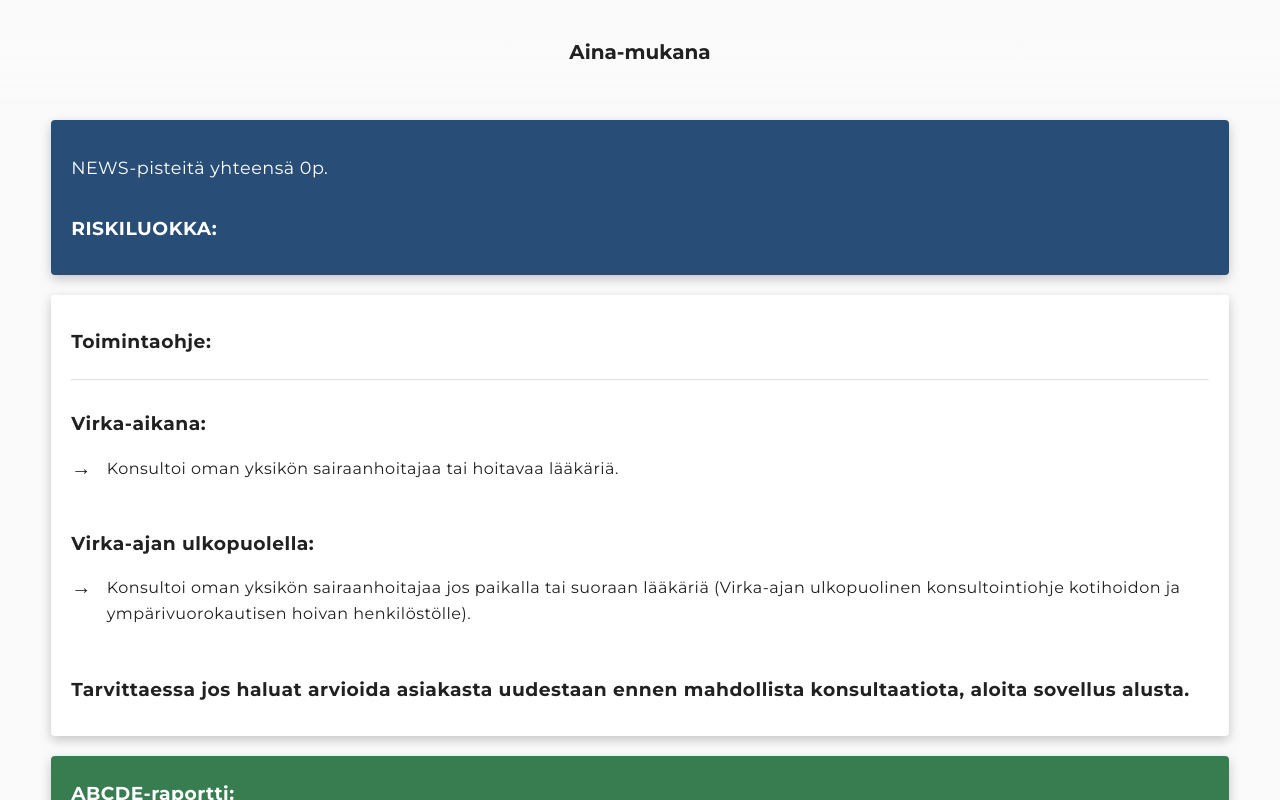
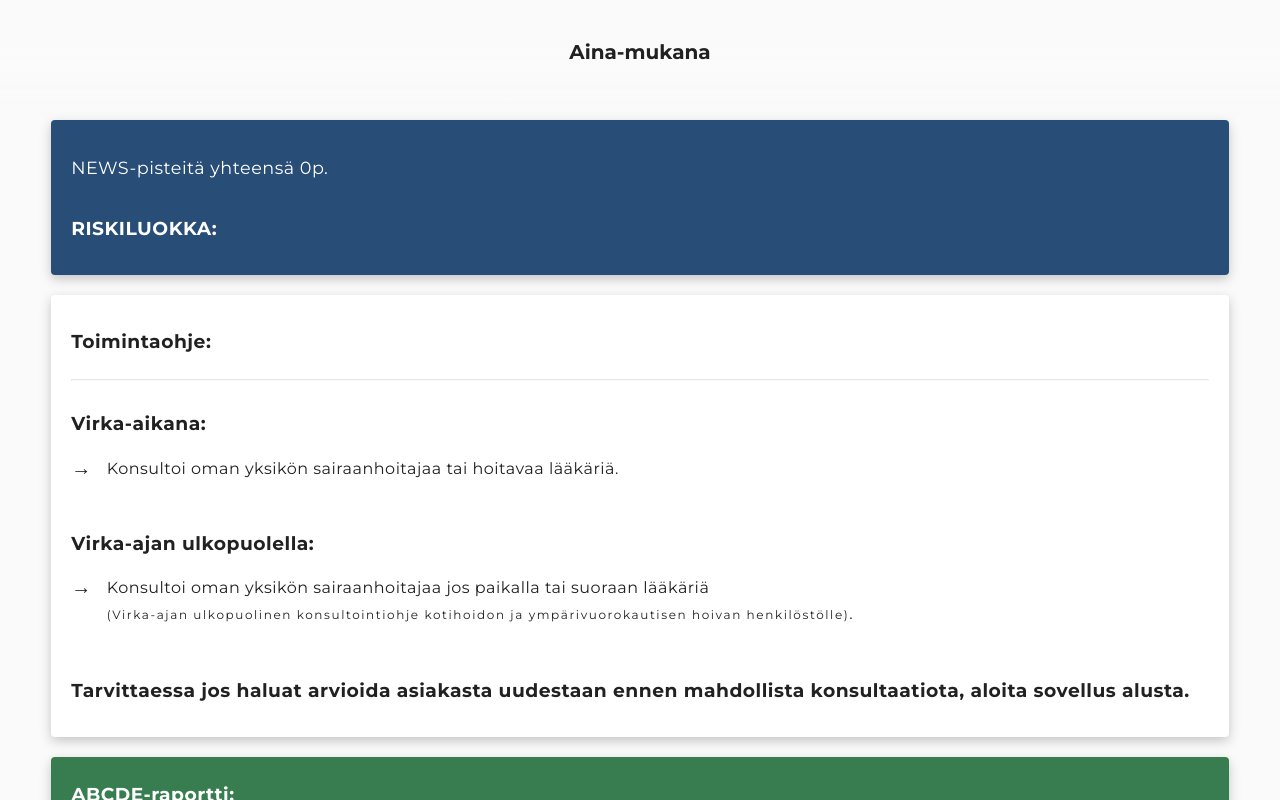
Before and after one commit to digitalents-helsinki/Sote-App, a React (Create React App) app: page /instructionPageTwo in a window 1280 px wide. Built offline with nearby package versions, Linux system fonts and the light colour scheme.

Commit message:
Updated font-size and letter-spacing

```diff
--- a/src/InstructionComponents/InstructionCardSecond.js
+++ b/src/InstructionComponents/InstructionCardSecond.js
@@ -41,9 +41,9 @@ function InstructionCardSecond({
         <div className="content">
         <p style={{ fontSize: "20px" }}>&rarr;</p>
             <p style={{ display: "inline", marginLeft: "15px" }}>
-            Konsultoi lääkäriä erillisen ohjeen mukaan (Virka-ajan ulkopuolinen
-            konsultointiohje kotihoidon ja ympärivuorokautisen hoivan
-            henkilöstölle).
+            Konsultoi lääkäriä erillisen ohjeen mukaan
+            <br />
+            <span style={{ fontWeight: "200", fontSize: "12px", letterSpacing: "0.1rem" }}>(Virka-ajan ulkopuolinen konsultointiohje kotihoidon ja ympärivuorokautisen hoivan henkilöstölle)</span>.
             <br />
             Konsultoi <span>ISBAR</span>-raportointiohjeen mukaan.
           </p>
@@ -75,7 +75,7 @@ function InstructionCardSecond({
             <p style={{ display: "inline", marginLeft: "15px" }}>
               Jos oma sairaanhoitaja ei ole paikalla, konsultoi erillisen <span>virka-ajan ulkopuolisen ohjeen</span> mukaan{" "}
               <br />
-              (Virka-ajan ulkopuolinen konsultointiohje kotihoidon ja ympärivuorokautisen hoivan henkilöstölle).
+              <span style={{ fontWeight: "200", fontSize: "12px", letterSpacing: "0.1rem" }}>(Virka-ajan ulkopuolinen konsultointiohje kotihoidon ja ympärivuorokautisen hoivan henkilöstölle)</span>.
               <br />
               Konsultoi <span>ISBAR</span>-raportointiohjeen mukaan.
             </p>
@@ -106,7 +106,7 @@ function InstructionCardSecond({
             <p style={{ display: "inline", marginLeft: "15px" }}>
               Jos oma sairaanhoitaja ei ole paikalla, konsultoi erillisen <span>virka-ajan ulkopuolisen ohjeen</span> mukaan{" "}
               <br />
-              (Virka-ajan ulkopuolinen konsultointiohje kotihoidon ja ympärivuorokautisen hoivan henkilöstölle).
+              <span style={{ fontWeight: "200", fontSize: "12px", letterSpacing: "0.1rem" }}>(Virka-ajan ulkopuolinen konsultointiohje kotihoidon ja ympärivuorokautisen hoivan henkilöstölle)</span>.
               <br />
               Konsultoi <span>ISBAR</span>-raportointiohjeen mukaan.
             </p>
@@ -139,7 +139,7 @@ function InstructionCardSecond({
             <p style={{ display: "inline", marginLeft: "15px" }}>
               Jos oma sairaanhoitaja ei ole paikalla, konsultoi erillisen <span>virka-ajan ulkopuolisen ohjeen</span> mukaan{" "}
               <br />
-              (Virka-ajan ulkopuolinen konsultointiohje kotihoidon ja ympärivuorokautisen hoivan henkilöstölle).
+              <span style={{ fontWeight: "200", fontSize: "12px", letterSpacing: "0.1rem" }}>(Virka-ajan ulkopuolinen konsultointiohje kotihoidon ja ympärivuorokautisen hoivan henkilöstölle)</span>.
               <br />
               Konsultoi <span>ISBAR</span>-raportointiohjeen mukaan.
             </p>
@@ -164,7 +164,7 @@ function InstructionCardSecond({
             <p style={{ display: "inline", marginLeft: "15px" }}>
               Konsultoi oman yksikön sairaanhoitajaa jos paikalla tai suoraan <span>geriatrista lääkäriä</span> virka-ajan ulkopuolisen ohjeen mukaan
               <br />
-              (Virka-ajan ulkopuolinen konsultointiohje kotihoidon ja ympärivuorokautisen hoivan henkilöstölle).
+              <span style={{ fontWeight: "200", fontSize: "12px", letterSpacing: "0.1rem" }}>(Virka-ajan ulkopuolinen konsultointiohje kotihoidon ja ympärivuorokautisen hoivan henkilöstölle)</span>.
               <br />
               Konsultoi <span>ISBAR</span>-raportointiohjeen mukaan.
             </p>
@@ -314,8 +314,9 @@ function InstructionCardSecond({
           <p style={{ fontSize: "20px" }}>&rarr;</p>
           <p style={{ display: "inline", marginLeft: "15px" }}>
             Konsultoi oman yksikön sairaanhoitajaa jos paikalla tai suoraan{" "}
-            lääkäriä (Virka-ajan ulkopuolinen konsultointiohje kotihoidon ja
-            ympärivuorokautisen hoivan henkilöstölle).
+            lääkäriä
+            <br />
+            <span style={{ fontWeight: "200", fontSize: "12px", letterSpacing: "0.1rem" }}>(Virka-ajan ulkopuolinen konsultointiohje kotihoidon ja ympärivuorokautisen hoivan henkilöstölle)</span>.
           </p>
         </div>
         <h3 style={{ marginTop: "30px" }}>
```
